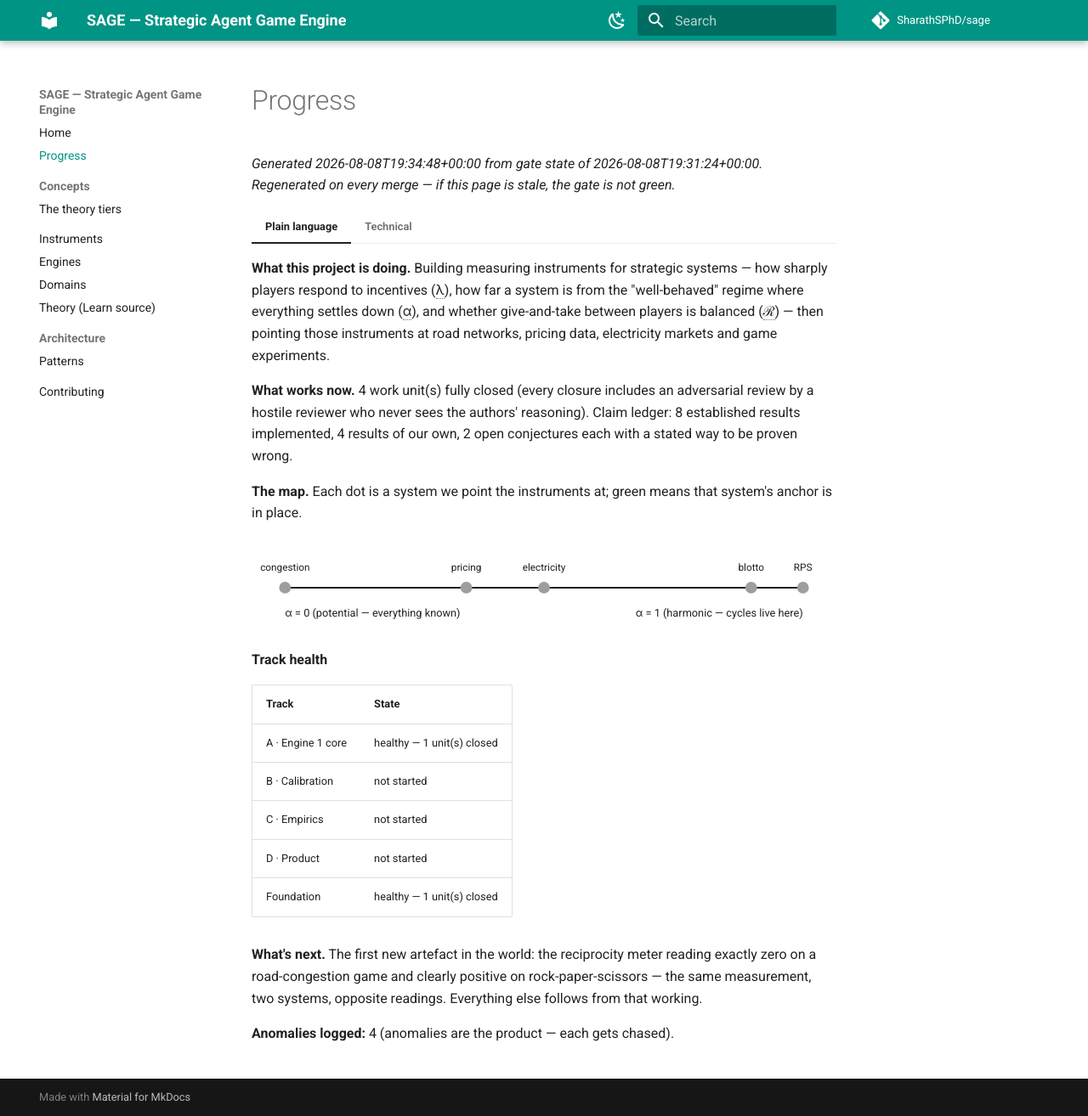
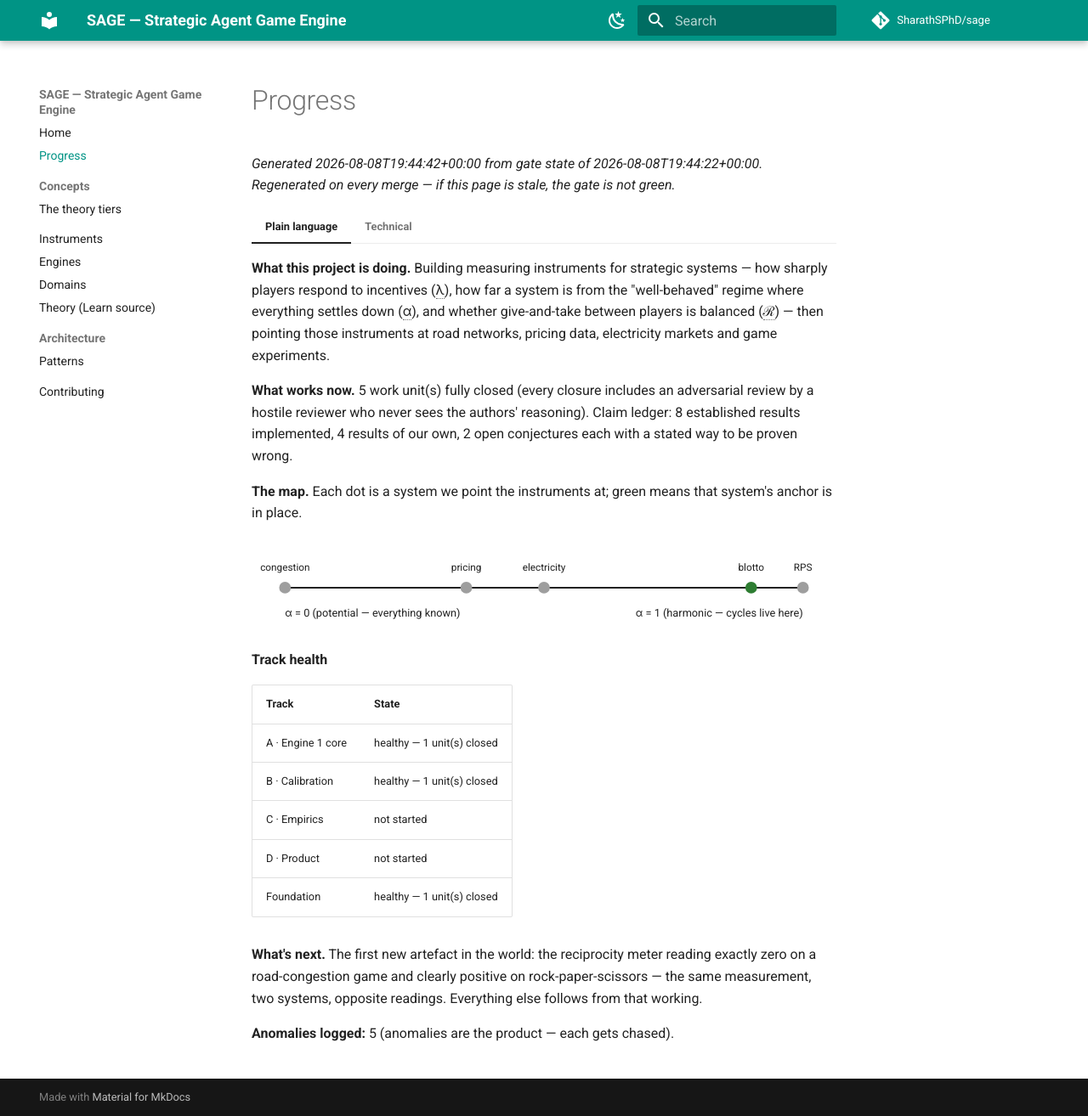
Before and after one commit to SharathSPhD/sage, an MkDocs documentation site: the page built from docs/progress/index.md, in a window 1280 px wide and 1314 px high. Shown: the whole window at 85% size. Built offline with MkDocs 1.6.1 and Material for MkDocs 9.7.7, drawn with Linux system fonts in a browser that asks for light colours; comment, search, counter and statistics services are not loaded.

Commit message:
docs(dashboard): domains.blotto green — alpha>0 anchor placed (unit: domains.blotto)
Co-Authored-By: Claude Fable 5 <noreply@anthropic.com>

```diff
--- a/docs/progress/index.md
+++ b/docs/progress/index.md
@@ -1,30 +1,30 @@
 # Progress
 
-*Generated 2026-08-08T19:34:48+00:00 from gate state of 2026-08-08T19:31:24+00:00. Regenerated on every merge — if this page is stale, the gate is not green.*
+*Generated 2026-08-08T19:44:42+00:00 from gate state of 2026-08-08T19:44:22+00:00. Regenerated on every merge — if this page is stale, the gate is not green.*
 
 === "Plain language"
 
     **What this project is doing.** Building measuring instruments for strategic systems — how sharply players respond to incentives (<abbr title="logit precision: how strongly payoff differences translate into choice probabilities">λ</abbr>), how far a system is from the "well-behaved" regime where everything settles down (<abbr title="harmonic fraction of the **normalised** game: ‖u^H‖/(‖u^P‖+‖u^H‖) ∈ [0,1] from the Candogan flow decomposition">α</abbr>), and whether give-and-take between players is balanced (<abbr title="‖χ^eq − χ^eqᵀ‖_F / ‖χ^eq + χ^eqᵀ‖_F">ℛ</abbr>) — then pointing those instruments at road networks, pricing data, electricity markets and game experiments.
 
-    **What works now.** 4 work unit(s) fully closed (every closure includes an adversarial review by a hostile reviewer who never sees the authors' reasoning). Claim ledger: 8 established results implemented, 4 results of our own, 2 open conjectures each with a stated way to be proven wrong.
+    **What works now.** 5 work unit(s) fully closed (every closure includes an adversarial review by a hostile reviewer who never sees the authors' reasoning). Claim ledger: 8 established results implemented, 4 results of our own, 2 open conjectures each with a stated way to be proven wrong.
 
     **The map.** Each dot is a system we point the instruments at; green means that system's anchor is in place.
 
-    <svg viewBox="0 0 700 110" xmlns="http://www.w3.org/2000/svg" role="img" aria-label="alpha axis with domain anchors"><line x1="40" y1="60" x2="660" y2="60" stroke="currentColor" stroke-width="2"/><text x="40" y="95" font-size="13" fill="currentColor">α = 0 (potential — everything known)</text><text x="660" y="95" font-size="13" text-anchor="end" fill="currentColor">α = 1 (harmonic — cycles live here)</text><circle cx="40" cy="60" r="7" fill="#9e9e9e"/><text x="40" y="40" font-size="12" text-anchor="middle" fill="currentColor">congestion</text><circle cx="257" cy="60" r="7" fill="#9e9e9e"/><text x="257" y="40" font-size="12" text-anchor="middle" fill="currentColor">pricing</text><circle cx="350" cy="60" r="7" fill="#9e9e9e"/><text x="350" y="40" font-size="12" text-anchor="middle" fill="currentColor">electricity</text><circle cx="598" cy="60" r="7" fill="#9e9e9e"/><text x="598" y="40" font-size="12" text-anchor="middle" fill="currentColor">blotto</text><circle cx="660" cy="60" r="7" fill="#9e9e9e"/><text x="660" y="40" font-size="12" text-anchor="middle" fill="currentColor">RPS</text></svg>
+    <svg viewBox="0 0 700 110" xmlns="http://www.w3.org/2000/svg" role="img" aria-label="alpha axis with domain anchors"><line x1="40" y1="60" x2="660" y2="60" stroke="currentColor" stroke-width="2"/><text x="40" y="95" font-size="13" fill="currentColor">α = 0 (potential — everything known)</text><text x="660" y="95" font-size="13" text-anchor="end" fill="currentColor">α = 1 (harmonic — cycles live here)</text><circle cx="40" cy="60" r="7" fill="#9e9e9e"/><text x="40" y="40" font-size="12" text-anchor="middle" fill="currentColor">congestion</text><circle cx="257" cy="60" r="7" fill="#9e9e9e"/><text x="257" y="40" font-size="12" text-anchor="middle" fill="currentColor">pricing</text><circle cx="350" cy="60" r="7" fill="#9e9e9e"/><text x="350" y="40" font-size="12" text-anchor="middle" fill="currentColor">electricity</text><circle cx="598" cy="60" r="7" fill="#2e7d32"/><text x="598" y="40" font-size="12" text-anchor="middle" fill="currentColor">blotto</text><circle cx="660" cy="60" r="7" fill="#9e9e9e"/><text x="660" y="40" font-size="12" text-anchor="middle" fill="currentColor">RPS</text></svg>
 
     **Track health**
 
     | Track | State |
     |---|---|
     | A · Engine 1 core | healthy — 1 unit(s) closed |
-    | B · Calibration | not started |
+    | B · Calibration | healthy — 1 unit(s) closed |
     | C · Empirics | not started |
     | D · Product | not started |
     | Foundation | healthy — 1 unit(s) closed |
 
     **What's next.** The first new artefact in the world: the reciprocity meter reading exactly zero on a road-congestion game and clearly positive on rock-paper-scissors — the same measurement, two systems, opposite readings. Everything else follows from that working.
 
-    **Anomalies logged:** 4 (anomalies are the product — each gets chased).
+    **Anomalies logged:** 5 (anomalies are the product — each gets chased).
 
 === "Technical"
 
@@ -41,6 +42,7 @@
 
     **Benchmark results**
 
+    - `blotto_readings` (correctness) — passed, unit `domains.blotto`
     - `chain_comovement` (statistical) — passed, unit `dynamics.exact`
     - `chi_fd_agreement` (correctness) — passed, unit `finite.response.reciprocity`
     - `equilibrium_reads_zero` (correctness) — passed, unit `dynamics.exact`
```
Also changed, not shown: other parts of docs/progress/index.md (+1 -0 lines).
